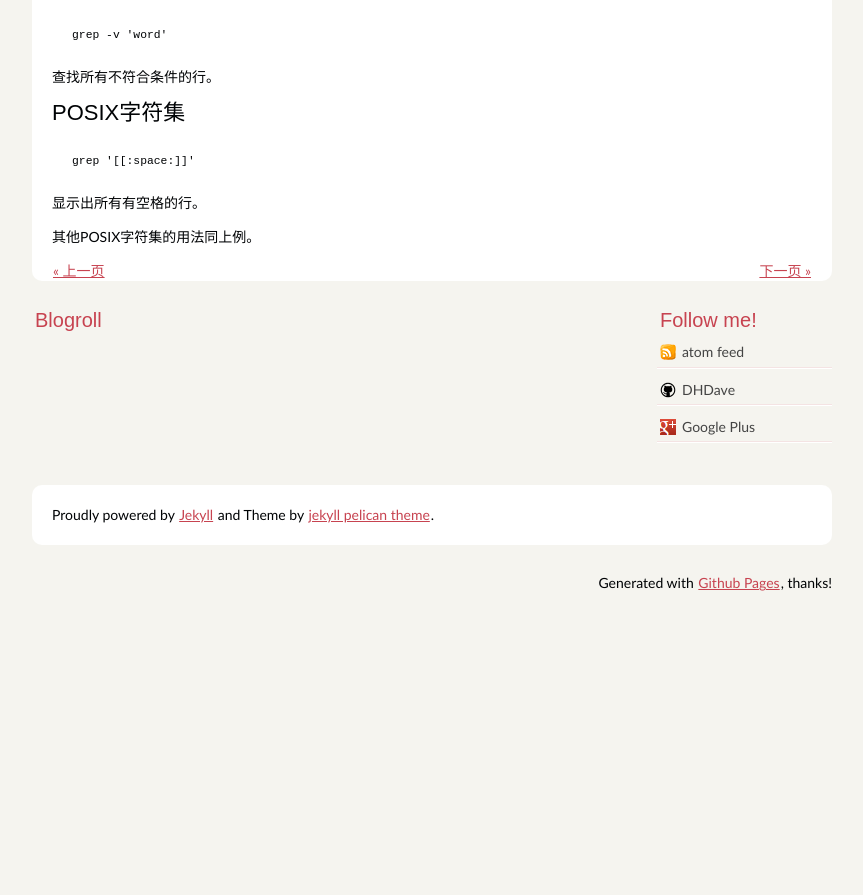
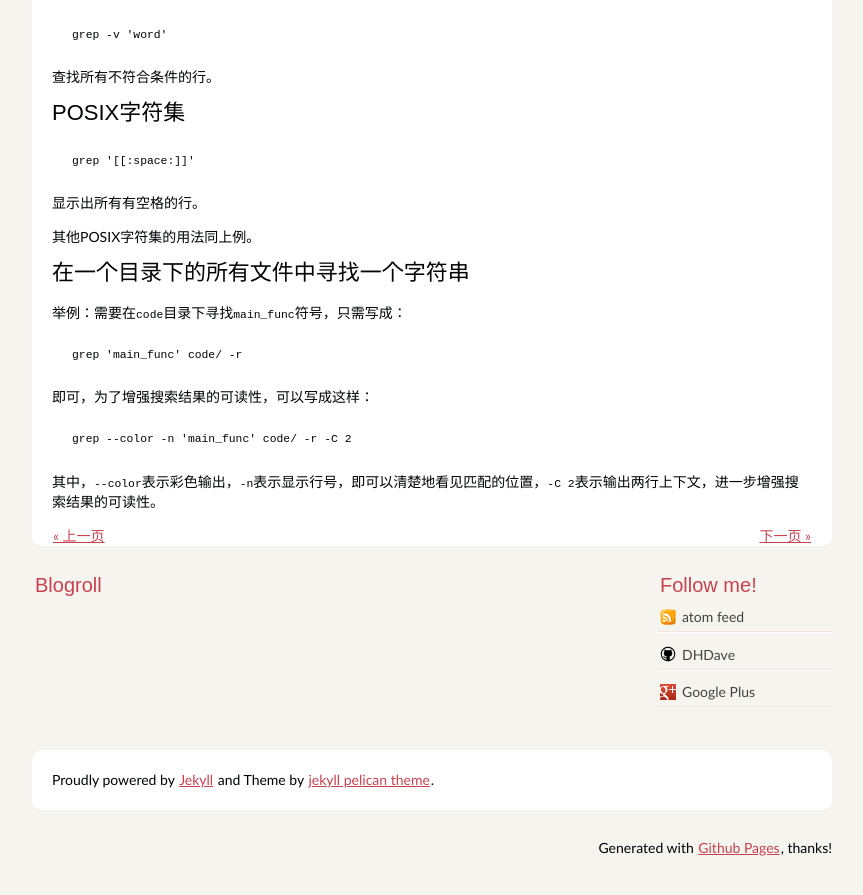
Before and after one commit to sighingnow/sighingnow.github.io, a Jekyll site: the page built from _posts/linux/2015-02-02-grep.md, in a window 1280 px wide and 900 px high, scrolled down 1096 px. Shown: the top 895 px of the window, without its empty margins (208-1071 px from the left). Built offline with Jekyll 4.4.1, drawn with Linux system fonts in a browser that asks for light colours; nearby versions of some CDN libraries; some web fonts are replaced; Markdown is read by kramdown in place of the engine named in the settings; comment, search, counter and statistics services are not loaded; before the commit the page ends 1731 px from its top, so only the background shows below that.

Commit message:
Add how to grep under a dir.

```diff
--- a/_posts/linux/2015-02-02-grep.md
+++ b/_posts/linux/2015-02-02-grep.md
@@ -71,3 +71,16 @@ POSIX字符集
 显示出所有有空格的行。
 
 其他POSIX字符集的用法同上例。
+
+在一个目录下的所有文件中寻找一个字符串
+---------------------------------------
+
+举例：需要在`code`目录下寻找`main_func`符号，只需写成：
+
+    grep 'main_func' code/ -r
+
+即可，为了增强搜索结果的可读性，可以写成这样：
+
+    grep --color -n 'main_func' code/ -r -C 2
+
+其中，`--color`表示彩色输出，`-n`表示显示行号，即可以清楚地看见匹配的位置，`-C 2`表示输出两行上下文，进一步增强搜索结果的可读性。
```
